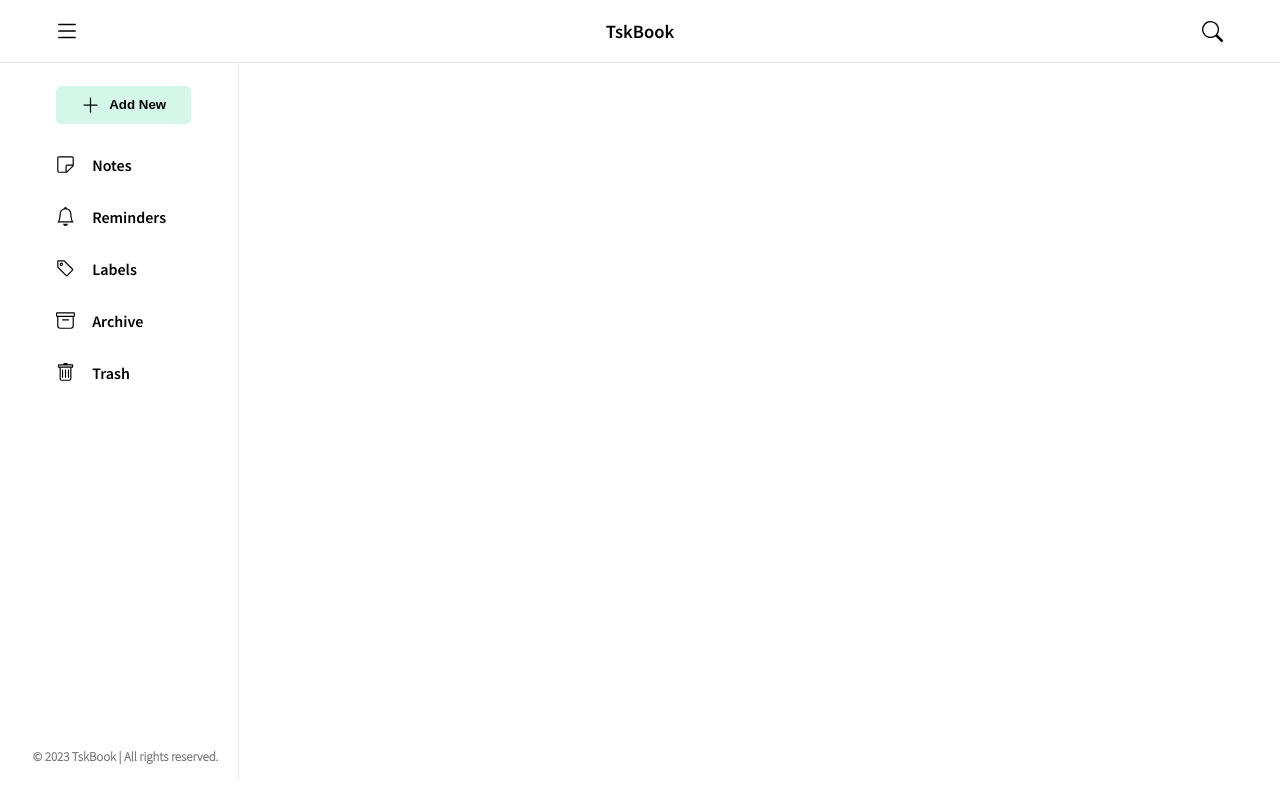
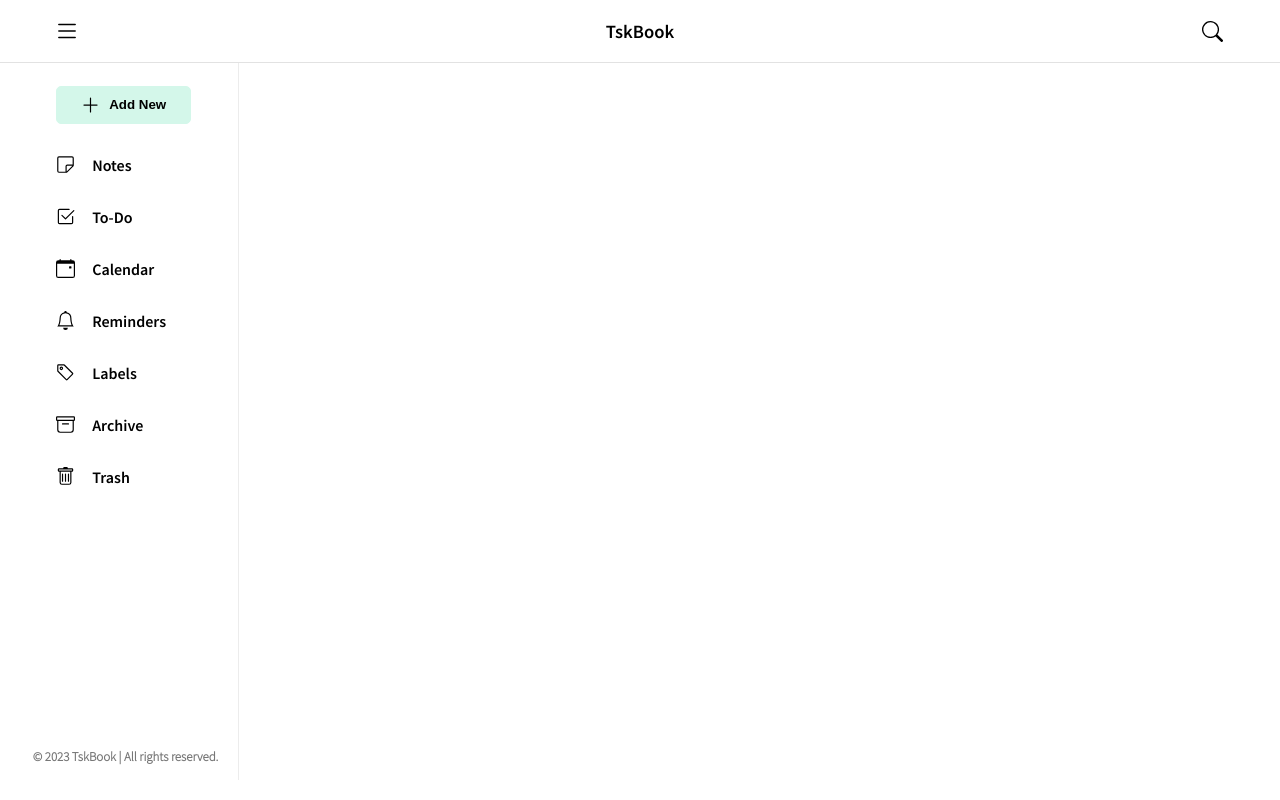
Before and after one commit to sazid324/TskBook, a React (Vite) app: page / in a window 1280 px wide. Built offline with nearby package versions, Linux system fonts and the light colour scheme.

Commit message:
Some mionr changes made.

```diff
--- a/src/CSS_Files/_Components.scss
+++ b/src/CSS_Files/_Components.scss
@@ -188,6 +188,7 @@
           font-size: 1rem;
           color: #202124;
           float: left;
+          display: none;
 
           &:disabled {
             background-color: transparent;
@@ -226,6 +227,7 @@
       border: none;
       outline: none;
       resize: none;
+      display: none;
 
       &::-webkit-scrollbar {
         width: 0;
--- a/src/Components/App.tsx
+++ b/src/Components/App.tsx
@@ -1,4 +1,7 @@
+// Library imports
 import { useState } from "react";
+
+// Component imports
 import Header from "./Header";
 import ListGroup from "./ListGroup";
 import Copyright from "./Copyright";
@@ -6,25 +9,15 @@ import Button from "./Button";
 import Card from "./Card";
 
 function App() {
-  // Adding functionality of Add New button.
-
   const [addNew, setAddNew] = useState([]);
 
+  // Adding functionality of Add New button.
   const functionCalledByAddNewButton = () => {
     const addNewContainerOfCard: any = [...addNew, addNew];
     setAddNew(addNewContainerOfCard);
   };
 
-  // Adding functionality of Delete button in card.
-
-  const functionCalledByDeleteButton = (index: number) => {
-    const deleteContainerOfCard: any = [...addNew];
-    deleteContainerOfCard.splice(index, 1);
-    setAddNew(deleteContainerOfCard);
-  };
-
   // Getting value onChange of the input fields of Card component.
-
   const functionCalledOnChange = (event: any, index: number) => {
     const { name, value } = event.target;
     const getValueOfCard: any = [...addNew];
@@ -63,11 +56,10 @@ function App() {
                   return (
                     <Card
                       key={index}
+                      newState={addNew}
+                      setNewState={setAddNew}
                       elementOfCard={element}
                       indexOfCard={index}
-                      functionCalledByDeleteButton={() =>
-                        functionCalledByDeleteButton(index)
-                      }
                       functionCalledOnChange={(event: void) =>
                         functionCalledOnChange(event, index)
                       }
--- a/src/Components/Button.tsx
+++ b/src/Components/Button.tsx
@@ -1,3 +1,4 @@
+// Assets
 import addImage from "../assets/Images/Icons_and_logos/add.svg";
 
 interface ButtonElements {
--- a/src/Components/Card.tsx
+++ b/src/Components/Card.tsx
@@ -1,3 +1,4 @@
+// Assets
 import reminderImage from "../assets/Images/Icons_and_logos/reminder.svg";
 import cardBackgroundImage from "../assets/Images/Icons_and_logos/cardBackground.svg";
 import archiveImage from "../assets/Images/Icons_and_logos/archive.svg";
@@ -6,20 +7,21 @@ import attachmentImage from "../assets/Images/Icons_and_logos/attachment.svg";
 import threeDotImage from "../assets/Images/Icons_and_logos/threeDot.svg";
 
 interface CardElements {
+  newState: any;
+  setNewState: any;
   elementOfCard: any;
   indexOfCard: number;
-  functionCalledByDeleteButton: () => void;
   functionCalledOnChange: () => void;
 }
 
 export default function Card({
+  newState,
+  setNewState,
   elementOfCard,
   indexOfCard,
-  functionCalledByDeleteButton,
   functionCalledOnChange,
 }: CardElements) {
   // Adding functionality of Close button in card.
-
   const functionCalledByCloseButton = (index: number) => {
     const headingOfCard: any =
       document.getElementsByClassName("headingOfCard")[index];
@@ -33,16 +35,15 @@ export default function Card({
     bodyOfCard.disabled = true;
     closeButtonOfCard.style.display = "none";
 
-    if (headingOfCard.value == "") {
-      headingOfCard.style.display = "none";
-    }
-    if (bodyOfCard.value == "") {
-      bodyOfCard.style.display = "none";
-    }
+    // if (headingOfCard.value == "") {
+    //   headingOfCard.style.display = "none";
+    // }
+    // if (bodyOfCard.value == "") {
+    //   bodyOfCard.style.display = "none";
+    // }
   };
 
   // Adding functionality of Edit button in card.
-
   const functionCalledByEditButton = (index: number) => {
     const headingOfCard: any =
       document.getElementsByClassName("headingOfCard")[index];
@@ -57,6 +58,13 @@ export default function Card({
     headingOfCard.style.display = "block";
     bodyOfCard.style.display = "block";
     closeButtonOfCard.style.display = "block";
+  };
+
+  // Adding functionality of Delete button in card.
+  const functionCalledByDeleteButton = (index: number) => {
+    const deleteContainerOfCard: any = [...newState];
+    deleteContainerOfCard.splice(index, 1);
+    setNewState(deleteContainerOfCard);
   };
 
   /////////////////////// Return Method ///////////////////////
@@ -134,7 +142,7 @@ export default function Card({
                   </li>
                   <li
                     className="itemInThreeDotInLowerPartOfCard"
-                    onClick={functionCalledByDeleteButton}
+                    onClick={() => functionCalledByDeleteButton(indexOfCard)}
                   >
                     Delete note
                   </li>
--- a/src/Components/ListGroup.tsx
+++ b/src/Components/ListGroup.tsx
@@ -1,4 +1,6 @@
 import noteImage from "../assets/Images/Icons_and_logos/note.svg";
+import todo from "../assets/Images/Icons_and_logos/to-do.svg";
+import calendar from "../assets/Images/Icons_and_logos/calendar.svg";
 import reminderImage from "../assets/Images/Icons_and_logos/reminder.svg";
 import labelImage from "../assets/Images/Icons_and_logos/label.svg";
 import archiveImage from "../assets/Images/Icons_and_logos/archive.svg";
@@ -17,6 +19,26 @@ export default function ListGroup() {
             />
           </span>
           <p className="pInLiOfListGroup">Notes</p>
+        </li>
+        <li className="liOfListGroup">
+          <span className="liLogoOfListGroup">
+            <img
+              className="liLogoImageOfListGroup"
+              src={todo}
+              alt="to-do_logo"
+            />
+          </span>
+          <p className="pInLiOfListGroup">To-Do</p>
+        </li>
+        <li className="liOfListGroup">
+          <span className="liLogoOfListGroup">
+            <img
+              className="liLogoImageOfListGroup"
+              src={calendar}
+              alt="calendar_logo"
+            />
+          </span>
+          <p className="pInLiOfListGroup">Calendar</p>
         </li>
         <li className="liOfListGroup">
           <span className="liLogoOfListGroup">
--- a/src/JavaScript_Files/main.tsx
+++ b/src/JavaScript_Files/main.tsx
@@ -1,6 +1,11 @@
+// Library imports
 import React from "react";
 import ReactDOM from "react-dom/client";
+
+// Component imports
 import App from "../Components/App";
+
+// CSS imports
 import "../CSS_Files/style.scss";
 
 ReactDOM.createRoot(document.getElementById("root") as HTMLElement).render(
```
Also changed, not shown: src/assets/Images/Icons_and_logos/calendar.svg (added), src/assets/Images/Icons_and_logos/to-do.svg (added). Lines whose indentation alone changed are shown as unchanged.
